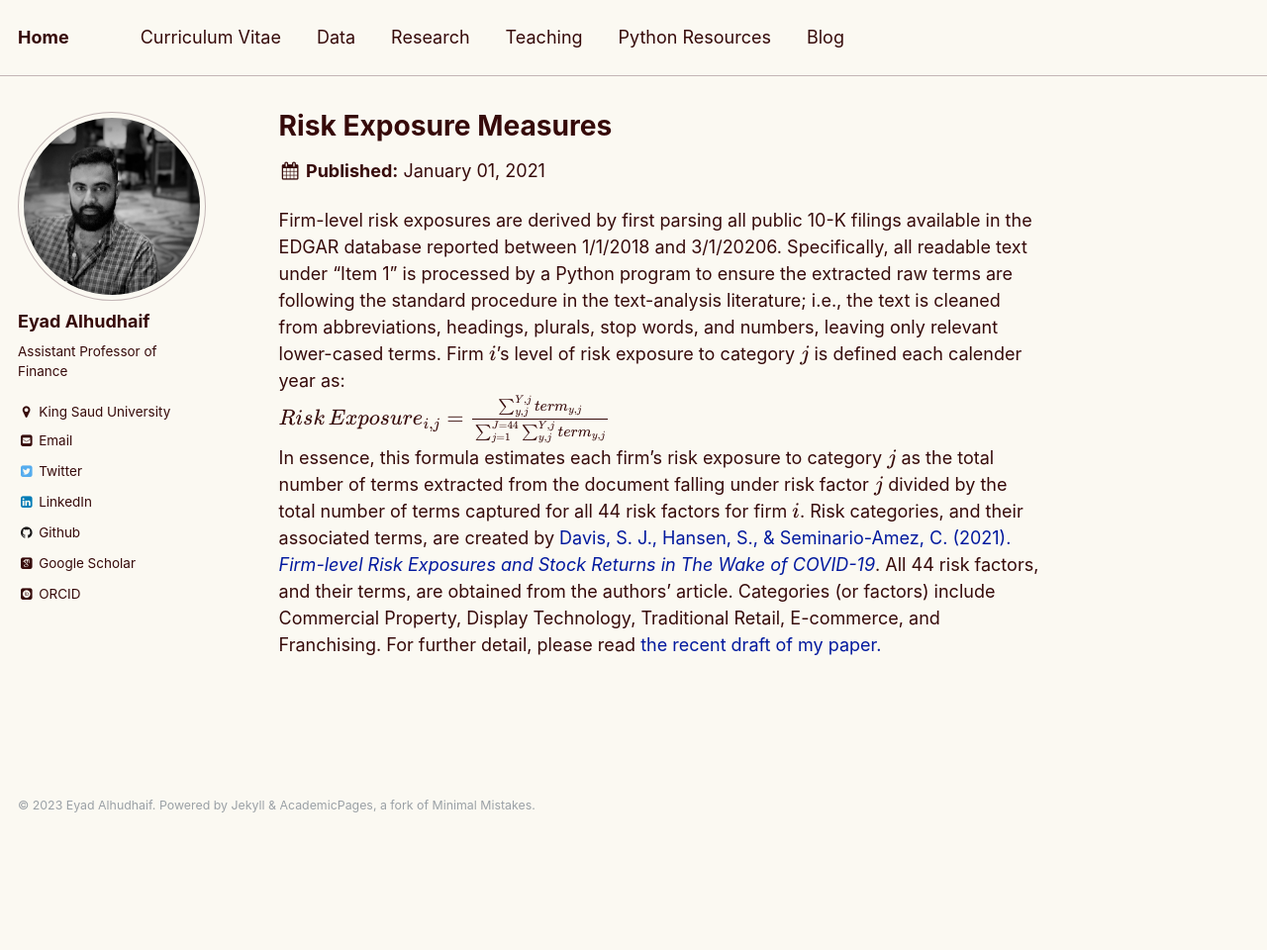
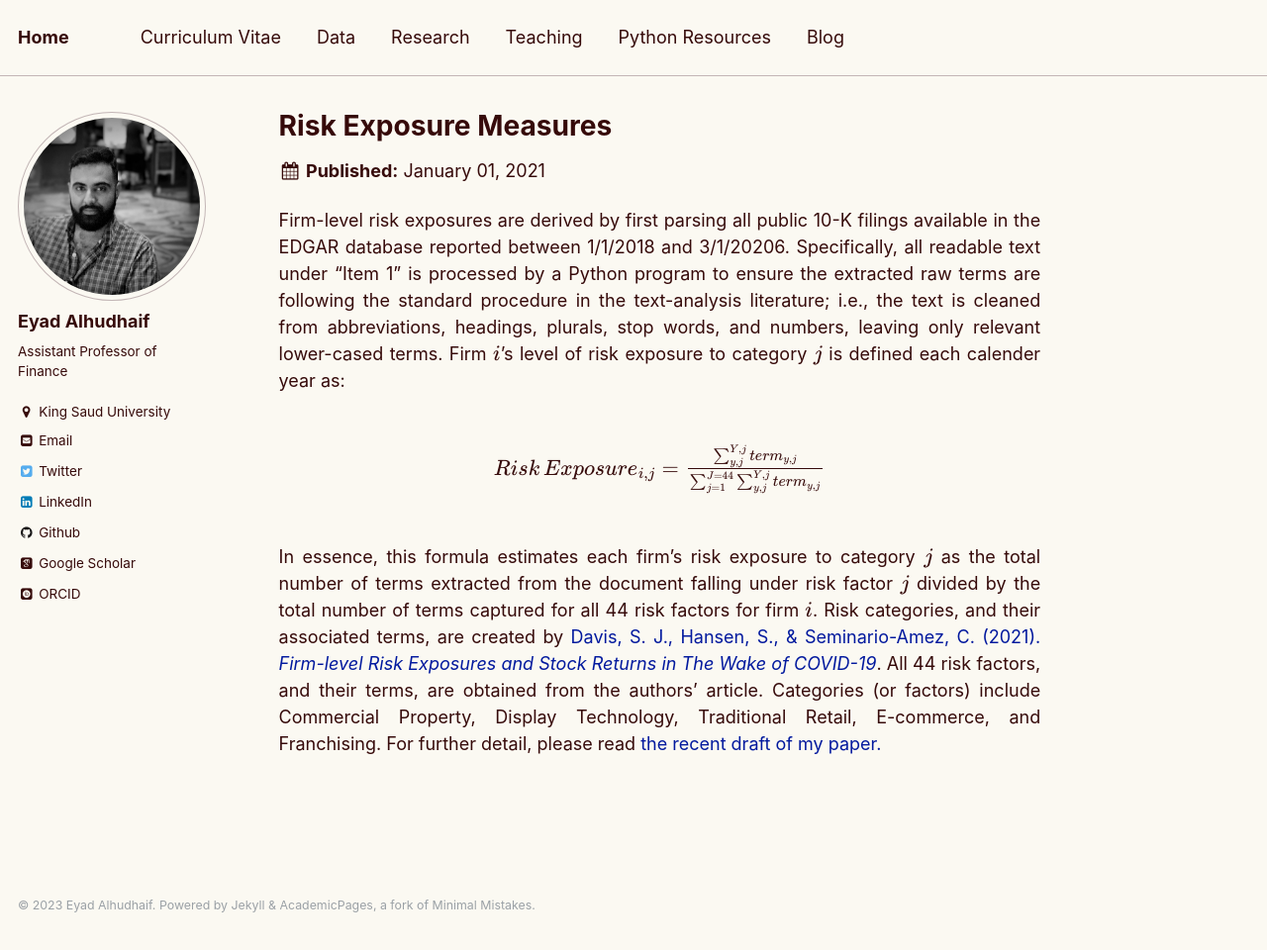
Before and after one commit to ieyada/ieyada.github.io, a Jekyll site: the page built from _datasets/2021-risk-exposure.md, in a window 1280 px wide and 960 px high. Shown: the whole window at 99% size. Built offline with Jekyll 4.4.1, drawn with Linux system fonts in a browser that asks for light colours; some web fonts are replaced; formulas are drawn with MathJax 3.

Commit message:
text alignment

```diff
--- a/_datasets/2021-risk-exposure.md
+++ b/_datasets/2021-risk-exposure.md
@@ -7,7 +7,11 @@ date: 2021-01-01
 ---
 
 Firm-level risk exposures are derived by first parsing all public 10-K filings available in the EDGAR database reported between 1/1/2018 and 3/1/20206. Specifically, all readable text under "Item 1" is processed by a Python program to ensure the extracted raw terms are following the standard procedure in the text-analysis literature; i.e., the text is cleaned from abbreviations, headings, plurals, stop words, and numbers, leaving only relevant lower-cased terms. Firm $i$'s level of risk exposure to category $j$ is defined each calender year as:
-<br/>  <span align="center">  $$Risk\, Exposure_{i,j} = \frac{\sum_{y,j}^{Y,j}term_{y,j}}{\sum_{j=1}^{J=44}\sum_{y,j}^{Y,j}term_{y,j}}$$ </span> <br/>
+{: style="text-align: justify;"}
+<br/> $$Risk\, Exposure_{i,j} = \frac{\sum_{y,j}^{Y,j}term_{y,j}}{\sum_{j=1}^{J=44}\sum_{y,j}^{Y,j}term_{y,j}}$$
+{: style="text-align: center;"}
+<br/>
 In essence, this formula estimates each firm's risk exposure to category $j$ as the total number of terms extracted from
 the document falling under risk factor $j$ divided by the total number of terms captured for all 44
 risk factors for firm $i$. Risk categories, and their associated terms, are created by [Davis, S. J., Hansen, S., & Seminario-Amez, C. (2021). *Firm-level Risk Exposures and Stock Returns in The Wake of COVID-19*](https://doi.org/10.3386/w27867). All 44 risk factors, and their terms, are obtained from the authors’ article. Categories (or factors) include Commercial Property, Display Technology, Traditional Retail, E-commerce, and Franchising. For further detail, please read [the recent draft of my paper.](https://dx.doi.org/10.2139/ssrn.3906487)
+{: style="text-align: justify;"}
```
